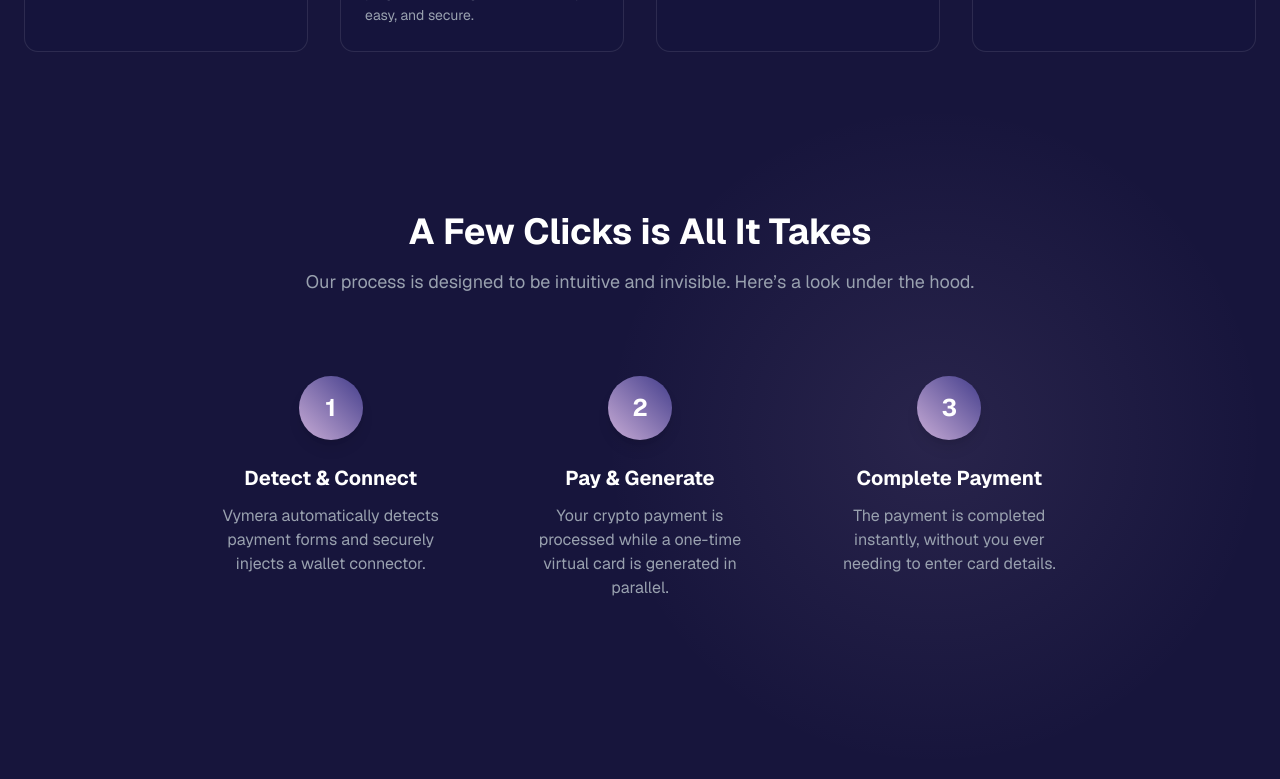
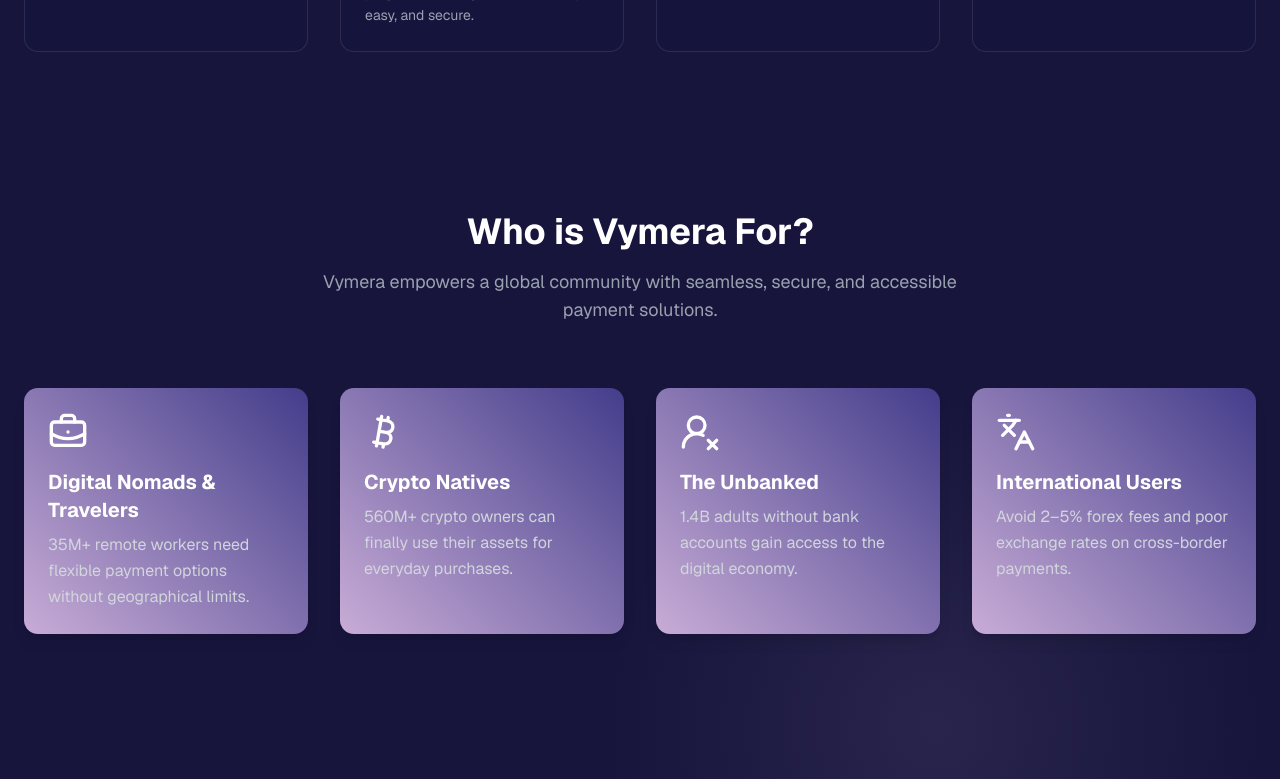
Before and after one commit to ankiitagrwal/bymera, a Next.js app in the folder landing-page/: page / in a window 1280 px wide. Shown: the part 1280-2059 px from the top of the page. Built offline with nearby package versions, Linux system fonts and the light colour scheme.

Commit message:
feature: Add persona cards

```diff
--- a/landing-page/src/app/page.tsx
+++ b/landing-page/src/app/page.tsx
@@ -2,8 +2,18 @@
 
 import type { NextPage } from 'next'
 import Image from 'next/image'
-import { ShieldCheck, Zap, Globe, Replace } from 'lucide-react'
+import {
+  ShieldCheck,
+  Zap,
+  Globe,
+  Replace,
+  BriefcaseBusiness,
+  Bitcoin,
+  UserRoundX,
+  Languages,
+} from 'lucide-react'
 import { FeatureCard } from '@/components/FeatureCard'
+import { PersonaCard } from '@/components/PersonaCard'
 import { Step } from '@/components/Step'
 import { Footer } from '@/components/Footer'
 import { Header } from '@/components/Header'
@@ -78,6 +88,41 @@
           </section>
 
           <section
+            id="who-is-it-for"
+            className="py-20"
+          >
+            <div className="text-center mb-16">
+              <h2 className="text-3xl md:text-4xl font-bold text-white mb-4">Who is Vymera For?</h2>
+              <p className="text-lg text-gray-400 max-w-2xl mx-auto">
+                Vymera empowers a global community with seamless, secure, and accessible payment
+                solutions.
+              </p>
+            </div>
+            <div className="grid grid-cols-1 md:grid-cols-2 lg:grid-cols-4 gap-8">
+              <PersonaCard
+                icon={<BriefcaseBusiness size={40} />}
+                title="Digital Nomads & Travelers"
+                description="35M+ remote workers need flexible payment options without geographical limits."
+              />
+              <PersonaCard
+                icon={<Bitcoin size={40} />}
+                title="Crypto Natives"
+                description="560M+ crypto owners can finally use their assets for everyday purchases."
+              />
+              <PersonaCard
+                icon={<UserRoundX size={40} />}
+                title="The Unbanked"
+                description="1.4B adults without bank accounts gain access to the digital economy."
+              />
+              <PersonaCard
+                icon={<Languages size={40} />}
+                title="International Users"
+                description="Avoid 2–5% forex fees and poor exchange rates on cross-border payments."
+              />
+            </div>
+          </section>
+
+          <section
             id="how-it-works"
             className="py-20"
           >
--- /dev/null
+++ b/landing-page/src/components/PersonaCard.tsx
@@ -0,0 +1,17 @@
+import React from 'react'
+
+type PersonaCardProps = {
+  icon: React.ReactNode
+  title: string
+  description: string
+}
+
+export const PersonaCard: React.FC<PersonaCardProps> = ({ icon, title, description }) => {
+  return (
+    <div className="bg-gradient p-6 rounded-xl shadow-lg transition-transform hover:scale-105 duration-300">
+      <div className="text-white mb-4 h-10 w-10">{icon}</div>
+      <h3 className="font-bold text-xl text-white mb-2">{title}</h3>
+      <p className="text-gray-300 leading-relaxed">{description}</p>
+    </div>
+  )
+}
```
